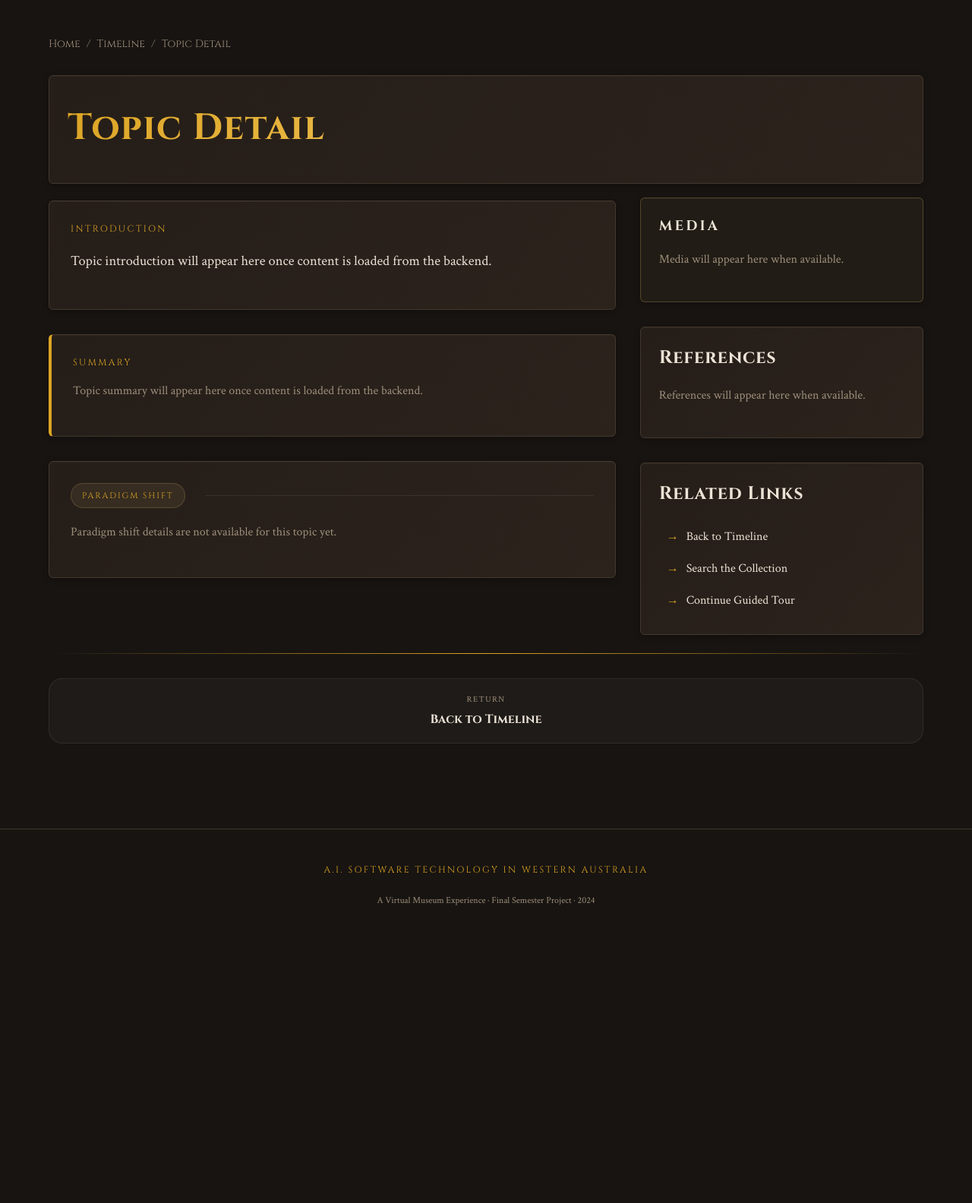
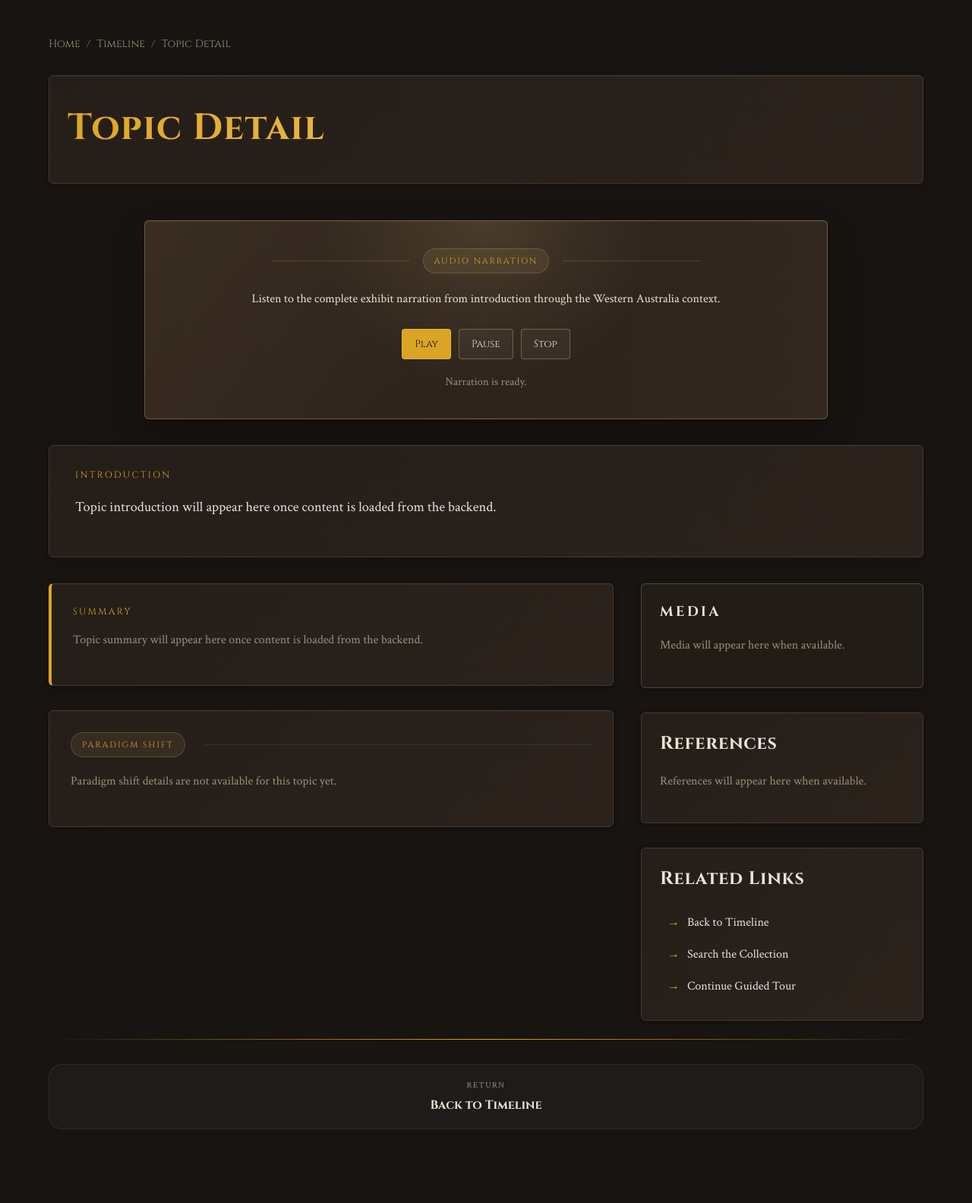
Before and after one commit to RoshiniVadla75/Group-22---CITS5206, a Python web app: template app/templates/topic_detail.html in a window 1280 px wide. Shown: the part 65-1649 px from the top of the page at 76% size. Before the commit the page ends 1257 px from the top, so only its background shows below. Run offline with Jinja, Linux system fonts and the light colour scheme; the template is opened without the code that fills it, so the values that code supplies are empty.

Commit message:
Added audio narration for all 10 topics

```diff
--- a/app/static/css/home.css
+++ b/app/static/css/home.css
@@ -449,6 +449,7 @@ a {
   .hero-grid {
     grid-template-columns: 1fr;
   }
+
 }
 
 @media (max-width: 760px) {
--- a/app/static/css/topic-detail.css
+++ b/app/static/css/topic-detail.css
@@ -60,7 +60,9 @@
 .content-grid {
   display: grid;
   grid-template-columns: 1fr;
-  gap: 32px;
+  gap: 36px;
+  align-items: start;
+  margin-top: 34px;
 }
 
 .main-column,
@@ -85,14 +87,97 @@
   border-left: 4px solid var(--primary);
 }
 
+.narration-card {
+  width: min(100%, 900px);
+  margin: 48px auto 34px;
+  padding: 36px 40px;
+  text-align: center;
+  border-color: rgba(255, 215, 130, 0.28);
+  background:
+    radial-gradient(circle at top, rgba(255, 215, 130, 0.12), transparent 42%),
+    linear-gradient(120deg, rgba(255, 215, 130, 0.08), transparent 55%),
+    linear-gradient(90deg, hsl(20, 24%, 13%) 0%, hsl(25, 22%, 16%) 100%);
+  box-shadow:
+    0 18px 44px rgba(0, 0, 0, 0.32),
+    inset 0 1px 0 rgba(255, 255, 255, 0.06);
+}
+
+.narration-card .section-title-row {
+  justify-content: center;
+  gap: 18px;
+  margin-bottom: 20px;
+}
+
+.narration-card .section-title-row::before,
+.narration-card .section-title-row::after {
+  content: "";
+  flex: 1;
+  max-width: 180px;
+  height: 1px;
+  margin: 0;
+  background: rgba(255, 215, 130, 0.18);
+}
+
+.narration-card .section-title-row .exhibit-label {
+  flex-shrink: 0;
+}
+
+.narration-card .section-text {
+  max-width: 660px;
+  margin: 0 auto;
+  color: var(--foreground);
+}
+
+.narration-controls {
+  display: flex;
+  flex-wrap: wrap;
+  justify-content: center;
+  gap: 10px;
+  margin-top: 24px;
+}
+
+.narration-btn {
+  min-height: 40px;
+  padding: 0 16px;
+  border: 1px solid rgba(255, 215, 130, 0.3);
+  border-radius: 4px;
+  background: rgba(255, 255, 255, 0.04);
+  color: var(--foreground);
+  font-family: var(--font-heading);
+  cursor: pointer;
+  transition: 0.2s ease;
+}
+
+.narration-btn:hover:not(:disabled) {
+  border-color: var(--primary);
+  background: rgba(255, 215, 130, 0.12);
+}
+
+.narration-btn.primary {
+  background: var(--primary);
+  color: hsl(25, 30%, 8%);
+}
+
+.narration-btn:disabled {
+  cursor: not-allowed;
+  opacity: 0.55;
+}
+
+.narration-status {
+  margin: 18px 0 0;
+  color: var(--muted-foreground);
+  font-size: 0.92rem;
+  text-align: center;
+}
+
 #sectionsContainer {
   display: flex;
   flex-direction: column;
   gap: 38px;
 }
-#introCard,
-#mediaCard {
-  margin-top: 22px;
+#introCard {
+  margin-top: 0;
+  padding: 30px 34px;
 }
 .main-column,
 .sidebar-column {
@@ -106,7 +191,7 @@
 }
 
 #mediaCard {
-  margin-top: 18px;
+  margin-top: 0;
   border-color: rgba(255, 215, 130, 0.22);
   background: rgba(255, 215, 130, 0.04);
 }
--- a/app/static/js/topic-detail.js
+++ b/app/static/js/topic-detail.js
@@ -4,6 +4,16 @@ document.addEventListener("DOMContentLoaded", () => {
   const lightboxCaption = document.getElementById("lightboxCaption");
   const closeButton = document.querySelector(".lightbox-close");
   const mediaImages = document.querySelectorAll(".media-image");
+  const narrationCard = document.getElementById("audioNarrationCard");
+  const playNarration = document.getElementById("playNarration");
+  const pauseNarration = document.getElementById("pauseNarration");
+  const stopNarration = document.getElementById("stopNarration");
+  const narrationStatus = document.getElementById("narrationStatus");
+  const narrationSource = document.getElementById("narrationSource");
+  let currentUtterance = null;
+  let narrationQueue = [];
+  let narrationIndex = 0;
+  let narrationActive = false;
 
   const openLightbox = (img) => {
     const mediaItem = img.closest(".media-item");
@@ -43,4 +53,149 @@ document.addEventListener("DOMContentLoaded", () => {
       closeLightbox();
     }
   });
+
+  const setNarrationStatus = (message) => {
+    if (narrationStatus) {
+      narrationStatus.textContent = message;
+    }
+  };
+
+  const normalizeText = (value) => {
+    return String(value || "").replace(/\s+/g, " ").trim();
+  };
+
+  const getNarrationText = () => {
+    const sourceText = narrationSource?.innerText || narrationSource?.textContent || "";
+    const fallbackText = [
+      narrationCard?.dataset.narrationTitle || "Topic",
+      narrationCard?.dataset.narrationText || "",
+    ].join(". ");
+
+    return normalizeText(sourceText || fallbackText);
+  };
+
+  const splitNarrationText = (text) => {
+    const normalizedText = normalizeText(text);
+    if (!normalizedText) return [];
+
+    const sentences = normalizedText.match(/[^.!?]+[.!?]+|[^.!?]+$/g) || [
+      normalizedText,
+    ];
+    const chunks = [];
+    let chunk = "";
+
+    sentences.forEach((sentence) => {
+      const nextSentence = sentence.trim();
+      if (!nextSentence) return;
+
+      const combined = `${chunk} ${nextSentence}`.trim();
+      if (combined.length > 280 && chunk) {
+        chunks.push(chunk);
+        chunk = nextSentence;
+      } else {
+        chunk = combined;
+      }
+    });
+
+    if (chunk) {
+      chunks.push(chunk);
+    }
+
+    return chunks;
+  };
+
+  const stopSpeech = (message = "Narration is stopped.") => {
+    narrationActive = false;
+    if ("speechSynthesis" in window) {
+      window.speechSynthesis.cancel();
+    }
+    currentUtterance = null;
+    narrationQueue = [];
+    narrationIndex = 0;
+    if (message) {
+      setNarrationStatus(message);
+    }
+  };
+
+  const speakCurrentChunk = () => {
+    if (!narrationActive || narrationIndex >= narrationQueue.length) {
+      narrationActive = false;
+      currentUtterance = null;
+      setNarrationStatus("Narration finished.");
+      return;
+    }
+
+    currentUtterance = new SpeechSynthesisUtterance(
+      narrationQueue[narrationIndex]
+    );
+    currentUtterance.rate = 0.95;
+    currentUtterance.pitch = 1;
+    currentUtterance.onend = () => {
+      if (!narrationActive) return;
+      narrationIndex += 1;
+      speakCurrentChunk();
+    };
+    currentUtterance.onerror = () => {
+      narrationActive = false;
+      setNarrationStatus("Narration could not be played.");
+    };
+
+    window.speechSynthesis.speak(currentUtterance);
+    setNarrationStatus(
+      `Narration is playing (${narrationIndex + 1} of ${narrationQueue.length}).`
+    );
+  };
+
+  if (!("speechSynthesis" in window)) {
+    setNarrationStatus("Audio narration is not supported in this browser.");
+    playNarration?.setAttribute("disabled", "true");
+    pauseNarration?.setAttribute("disabled", "true");
+    stopNarration?.setAttribute("disabled", "true");
+    return;
+  }
+
+  playNarration?.addEventListener("click", () => {
+    if (window.speechSynthesis.paused && currentUtterance) {
+      window.speechSynthesis.resume();
+      setNarrationStatus(
+        `Narration is playing (${narrationIndex + 1} of ${narrationQueue.length}).`
+      );
+      return;
+    }
+
+    if (window.speechSynthesis.speaking && narrationActive) {
+      setNarrationStatus(
+        `Narration is already playing (${narrationIndex + 1} of ${narrationQueue.length}).`
+      );
+      return;
+    }
+
+    const narrationText = getNarrationText();
+
+    if (!narrationText) {
+      setNarrationStatus("No narration text is available for this exhibit.");
+      return;
+    }
+
+    stopSpeech("");
+    narrationQueue = splitNarrationText(narrationText);
+    narrationIndex = 0;
+    narrationActive = true;
+    speakCurrentChunk();
+  });
+
+  pauseNarration?.addEventListener("click", () => {
+    if (window.speechSynthesis.speaking) {
+      window.speechSynthesis.pause();
+      setNarrationStatus("Narration is paused.");
+    }
+  });
+
+  stopNarration?.addEventListener("click", stopSpeech);
+
+  window.addEventListener("beforeunload", () => {
+    if ("speechSynthesis" in window) {
+      window.speechSynthesis.cancel();
+    }
+  });
 });
--- a/app/templates/topic_detail.html
+++ b/app/templates/topic_detail.html
@@ -106,8 +106,82 @@
             {% endif %}
           </section>
 
-          <div class="content-grid">
-            <div class="main-column">
+          <section
+            id="audioNarrationCard"
+            class="museum-card narration-card"
+            data-narration-title="{{ topic.title if topic else 'Topic Detail' }}"
+          >
+            <div class="section-title-row">
+              <span class="section-emoji">Audio</span>
+              <span class="exhibit-label">Audio Narration</span>
+            </div>
+            <p class="section-text">
+              Listen to the complete exhibit narration from introduction
+              through the Western Australia context.
+            </p>
+            <div class="narration-controls">
+              <button type="button" class="narration-btn primary" id="playNarration">
+                Play
+              </button>
+              <button type="button" class="narration-btn" id="pauseNarration">
+                Pause
+              </button>
+              <button type="button" class="narration-btn" id="stopNarration">
+                Stop
+              </button>
+            </div>
+            <p class="narration-status" id="narrationStatus" aria-live="polite">
+              Narration is ready.
+            </p>
+            {% if topic %}
+            <div id="narrationSource" class="narration-source" hidden>
+              <p>{{ topic.title }}.</p>
+              {% if topic.year_range %}
+              <p>Time period: {{ topic.year_range }}.</p>
+              {% endif %}
+              {% if topic.category %}
+              <p>Category: {{ topic.category }}.</p>
+              {% endif %}
+              {% if topic.short_summary %}
+              <p>Summary. {{ topic.short_summary }}</p>
+              {% endif %}
+              {% if topic.intro_text %}
+              <p>Introduction. {{ topic.intro_text }}</p>
+              {% endif %}
+              {% if topic.paradigm_shift %}
+              <p>Paradigm shift. {{ topic.paradigm_shift }}</p>
+              {% endif %}
+              {% if topic.how_it_works %}
+              <p>How it works. {{ topic.how_it_works }}</p>
+              {% endif %}
+              {% if topic.simple_example %}
+              <p>Simple example. {{ topic.simple_example }}</p>
+              {% endif %}
+              {% if topic.effective_use %}
+              <p>Effective use. {{ topic.effective_use }}</p>
+              {% endif %}
+              {% if topic.real_world_examples %}
+              <p>Real-world examples. {{ topic.real_world_examples }}</p>
+              {% endif %}
+              {% if topic.advantages %}
+              <p>Advantages. {{ topic.advantages }}</p>
+              {% endif %}
+              {% if topic.limitations %}
+              <p>Limitations. {{ topic.limitations }}</p>
+              {% endif %}
+              {% if topic.misuse %}
+              <p>Possible misuse. {{ topic.misuse }}</p>
+              {% endif %}
+              {% if topic.ethics %}
+              <p>Ethical concerns. {{ topic.ethics }}</p>
+              {% endif %}
+              {% if topic.wa_context %}
+              <p>Western Australia context. {{ topic.wa_context }}</p>
+              {% endif %}
+            </div>
+            {% endif %}
+          </section>
+
           <div id="introCard" class="museum-card">
             <span class="exhibit-label block-label">Introduction</span>
             {% if topic and topic.intro_text %}
@@ -121,6 +195,9 @@
             </p>
             {% endif %}
           </div>
+
+          <div class="content-grid">
+            <div class="main-column">
 
               <div id="summaryCard" class="museum-card summary-card">
                 <span class="exhibit-label block-label">Summary</span>
```
Also changed, not shown: app/static/js/timeline.js (line endings or trailing spaces), app/templates/home.html (line endings or trailing spaces), routes.py (line endings or trailing spaces). Lines whose indentation alone changed are shown as unchanged.
